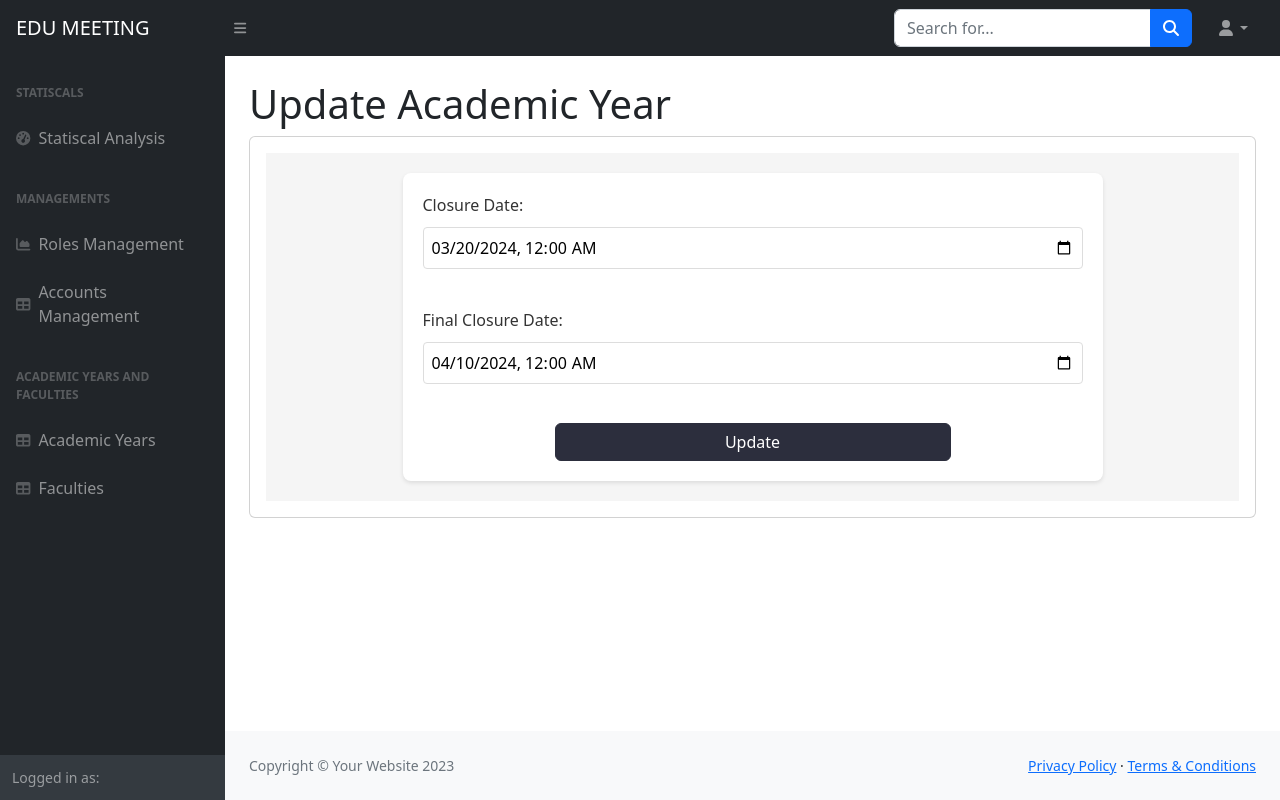
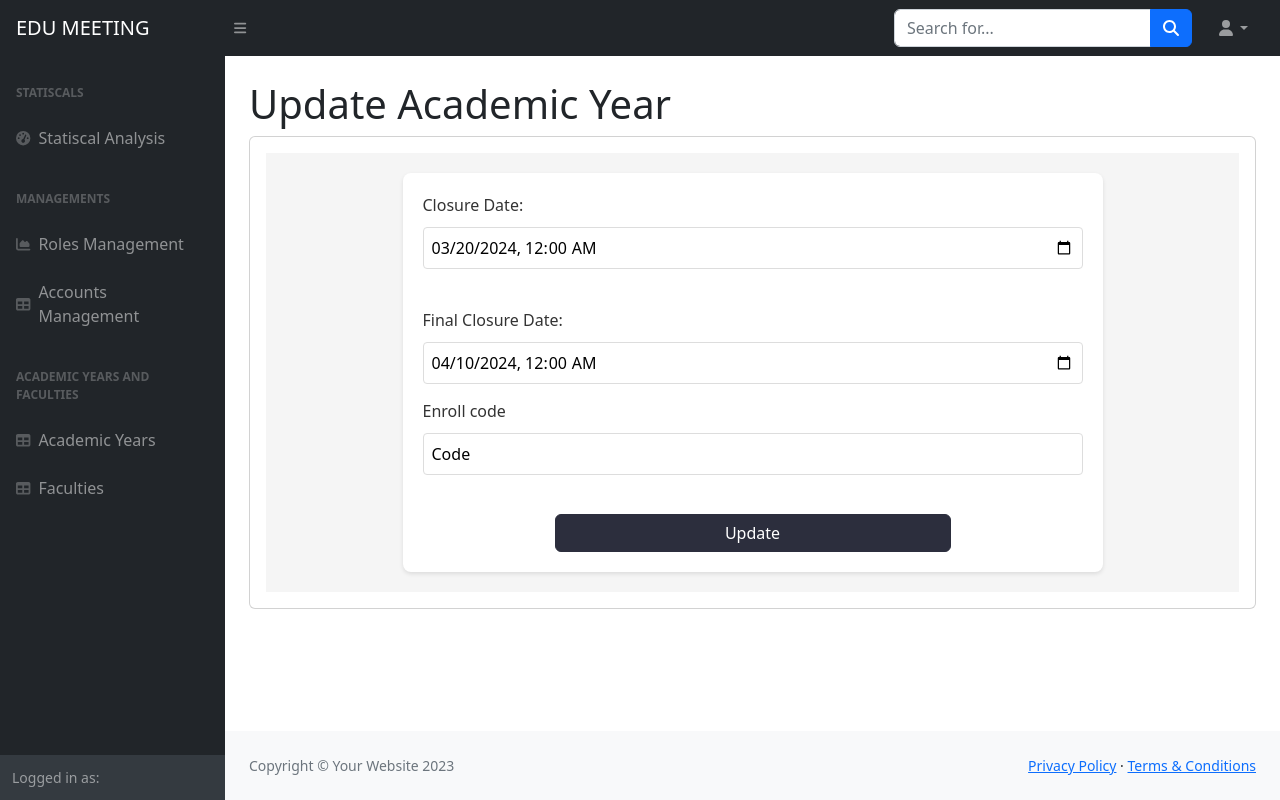
Before and after one commit to SmartSchool-Greenwich/SmartSchool, a Django app: page /academic-years/update/3/ in a window 1280 px wide. Run offline with Django 5.2, Linux system fonts and the light colour scheme; data comes from the database, SQL or seed files in the repository; both versions use the stored data as it was after the commit; some libraries are stand-ins or nearby versions.

Commit message:
create Enroll code and update create academicyear

```diff
--- a/home/views.py
+++ b/home/views.py
@@ -596,7 +596,9 @@ def create_academic_year(request):
     if request.method == "POST":
         closure = request.POST.get('closure')
         finalClosure = request.POST.get('finalClosure')
-        AcademicYear.objects.create(closure=closure, finalClosure=finalClosure)
+        code = request.POST.get('code')
+
+        AcademicYear.objects.create(closure=closure, finalClosure=finalClosure,code=code)
         return redirect('list_academic_years')
     context = {
         'page' : page,
@@ -610,6 +612,7 @@ def update_academic_year(request, year_id):
     if request.method == "POST":
         academic_year.closure = request.POST.get('closure')
         academic_year.finalClosure = request.POST.get('finalClosure')
+        academic_year.code = request.POST.get('code')
         academic_year.save()
         return redirect('list_academic_years')
     context = {
--- a/templates/academic_years_form.html
+++ b/templates/academic_years_form.html
@@ -181,6 +181,17 @@
                                         required
                                       />
                                     </div>
+
+                                    <div>
+                                        <label for="code">Enroll code</label>
+                                        <input
+                                          type="text"
+                                          id="code"
+                                          name="code"
+                                          value="{{ academic_year.code }}"
+                                          required
+                                        />
+                                      </div>
                                     <br />
                                     <div class="text-center">
                                       {% if page == "create" %}
--- a/templates/list_academic_years.html
+++ b/templates/list_academic_years.html
@@ -95,6 +95,8 @@
                                     <tr>
                                       <td>{{ year.closure|date:"Y-m-d" }}</td>
                                       <td>{{ year.finalClosure|date:"Y-m-d" }}</td>
+                                      <td>{{ year.code }}</td>
+
                                       <td>
                                         <a
                                           href="{% url 'update_academic_year' year.id %}"
```
Also changed, not shown: db.sqlite3.
